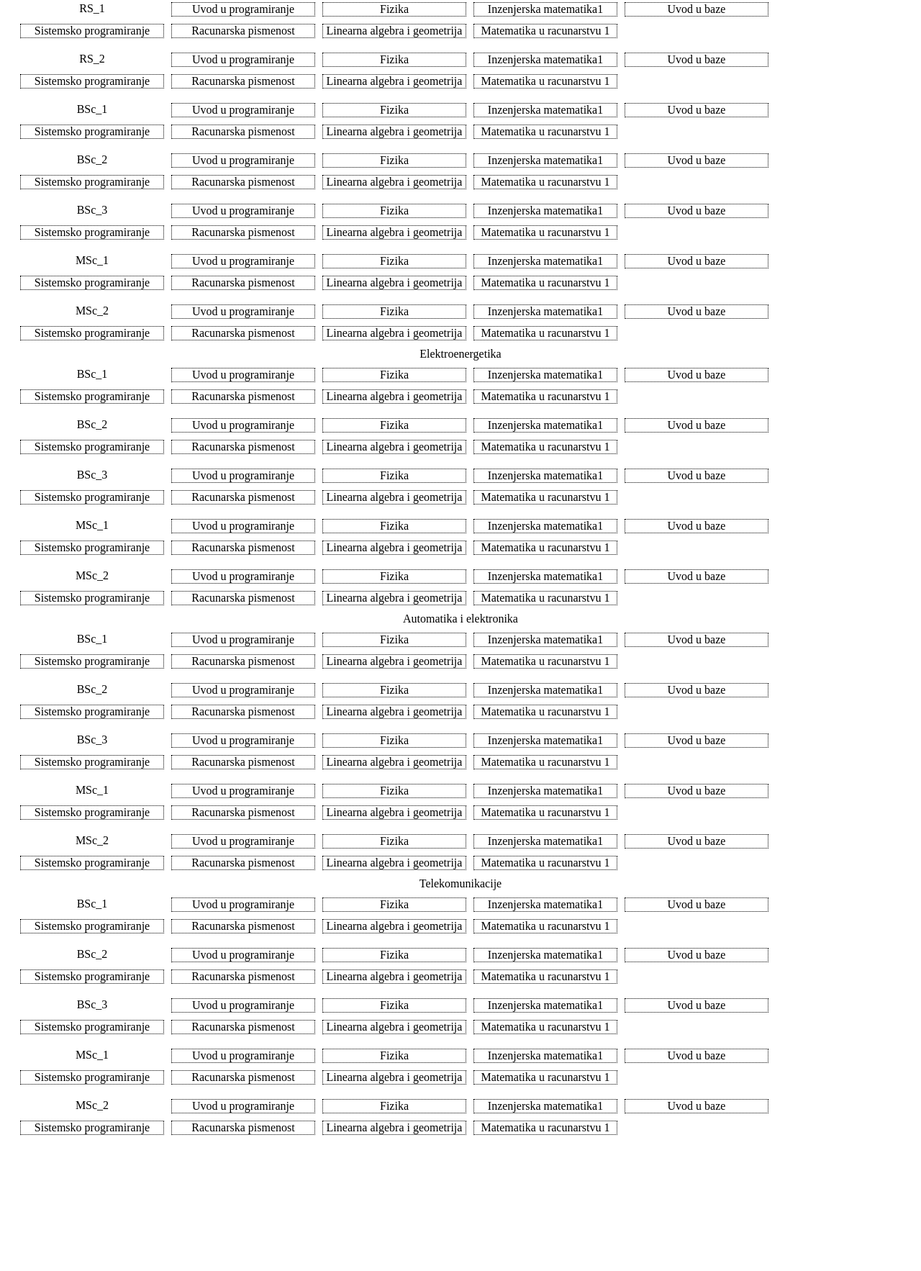
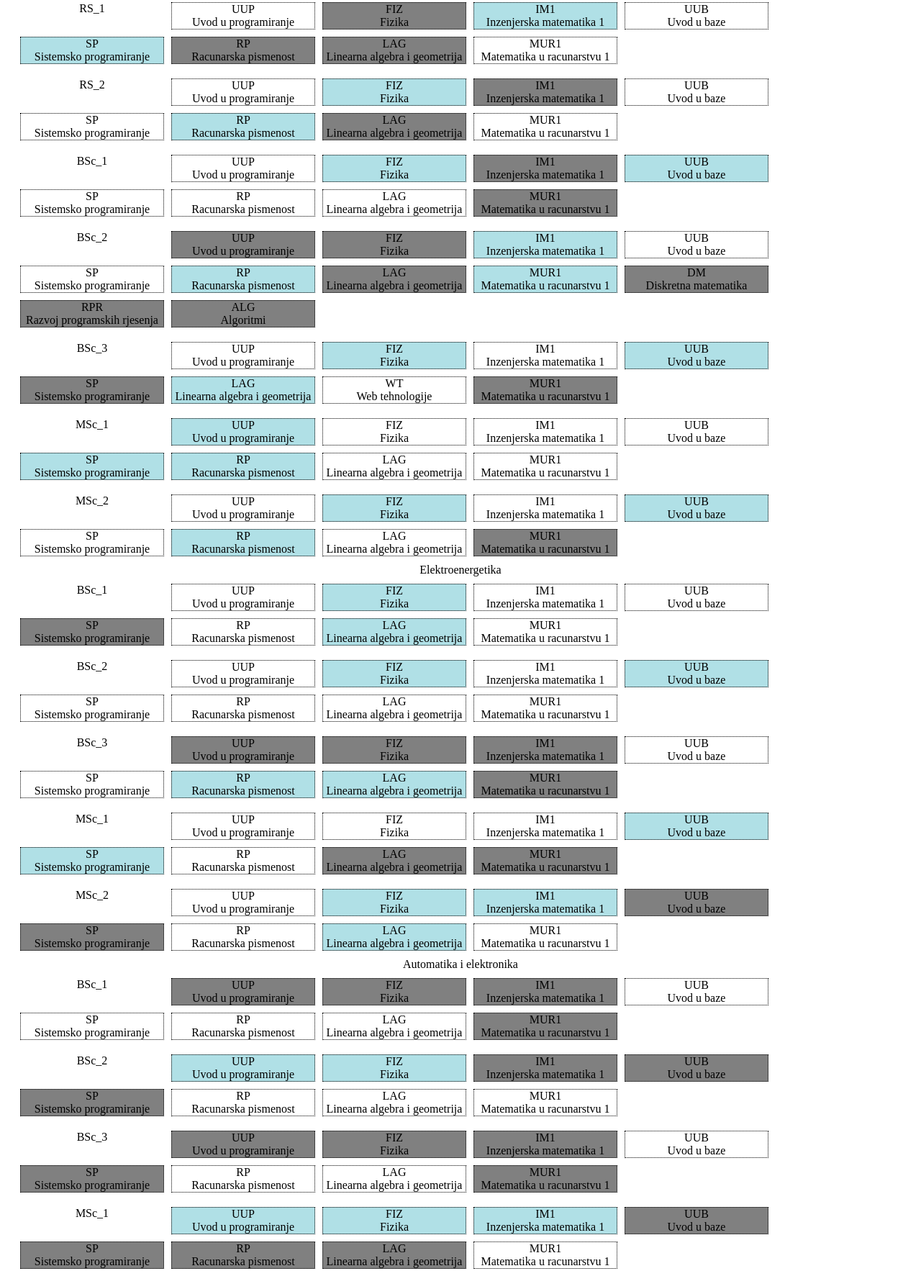
Before and after one commit to zOhran13/WebTehnologije-2022, a plain HTML site: page predmet.html in a window 1280 px wide. Shown: the part 185-1951 px from the top of the page at 72% size. Before the commit the page ends 1790 px from the top, so only its background shows below. Drawn offline with Linux system fonts and the light colour scheme.

Commit message:
Predmeti oznaceni, ali greska <Nisu centrirani ciklusi>

```diff
--- a/predmet.css
+++ b/predmet.css
@@ -16,6 +16,8 @@
 
 .smijer{
     float: left;
+    box-sizing: border-box;
+    padding-left: 5%;
 
 
 }
@@ -44,7 +46,6 @@
     padding: 10px;
 
 
-
 }
 
 .predmet>div{
@@ -53,3 +54,20 @@
 
 
 }
+.predmet div{
+    text-align: center;
+}
+.redovni{
+    background-color: white;
+}
+.izborni{
+    background-color: powderblue;
+}
+.nema{
+    background-color: grey;
+}
+@media screen and (max-width: 300px) {
+    div.meni,
+    div.smijer{float: none;}
+
+}
--- a/predmet.html
+++ b/predmet.html
@@ -84,233 +84,238 @@
      <div class="glavni">
     <div id="ri">Računarstvo i informatika
        <div class="predmet" id="RRS_1">RS_1
-        <div>Uvod u programiranje</div>
-        <div>Fizika</div>
-        <div>Inzenjerska matematika1</div>
-        <div>Uvod u baze</div>
-        <div>Sistemsko programiranje</div>
-        <div>Racunarska pismenost</div>
-        <div>Linearna algebra i geometrija</div>
-        <div>Matematika u racunarstvu 1</div>
+        <div class="redovni">UUP<br>Uvod u programiranje</div>
+        <div class="nema">FIZ<br>Fizika</div>
+        <div class="izborni">IM1<br>Inzenjerska matematika 1</div>
+        <div class="redovni">UUB<br>Uvod u baze</div>
+        <div class="izborni">SP<br>Sistemsko programiranje</div>
+        <div class="nema">RP<br>Racunarska pismenost</div>
+        <div class="nema">LAG<br>Linearna algebra i geometrija</div>
+        <div class="redovni">MUR1<br>Matematika u racunarstvu 1</div>
 
        </div>
        <div class="predmet" id="RRS_2">RS_2
-        <div>Uvod u programiranje</div>
-        <div>Fizika</div>
-        <div>Inzenjerska matematika1</div>
-        <div>Uvod u baze</div>
-        <div>Sistemsko programiranje</div>
-        <div>Racunarska pismenost</div>
-        <div>Linearna algebra i geometrija</div>
-        <div>Matematika u racunarstvu 1</div>
+        <div class="redovni">UUP<br>Uvod u programiranje</div>
+        <div class="izborni">FIZ<br>Fizika</div>
+        <div class="nema">IM1<br>Inzenjerska matematika 1</div>
+        <div class="redovni">UUB<br>Uvod u baze</div>
+        <div class="redovni">SP<br>Sistemsko programiranje</div>
+        <div class="izborni">RP<br>Racunarska pismenost</div>
+        <div class="nema">LAG<br>Linearna algebra i geometrija</div>
+        <div class="redovni">MUR1<br>Matematika u racunarstvu 1</div>
+
        </div>
        <div class="predmet" id="RBSC_1">BSc_1
-        <div>Uvod u programiranje</div>
-        <div>Fizika</div>
-        <div>Inzenjerska matematika1</div>
-        <div>Uvod u baze</div>
-        <div>Sistemsko programiranje</div>
-        <div>Racunarska pismenost</div>
-        <div>Linearna algebra i geometrija</div>
-        <div>Matematika u racunarstvu 1</div>
+        <div class="redovni">UUP<br>Uvod u programiranje</div>
+        <div class="izborni">FIZ<br>Fizika</div>
+        <div class="nema">IM1<br>Inzenjerska matematika 1</div>
+        <div class="izborni">UUB<br>Uvod u baze</div>
+        <div class="redovni">SP<br>Sistemsko programiranje</div>
+        <div class="redovni">RP<br>Racunarska pismenost</div>
+        <div class="redovni">LAG<br>Linearna algebra i geometrija</div>
+        <div class="nema">MUR1<br>Matematika u racunarstvu 1</div>
        </div>
        <div class="predmet" id="RBSC_2">BSc_2
-        <div>Uvod u programiranje</div>
-        <div>Fizika</div>
-        <div>Inzenjerska matematika1</div>
-        <div>Uvod u baze</div>
-        <div>Sistemsko programiranje</div>
-        <div>Racunarska pismenost</div>
-        <div>Linearna algebra i geometrija</div>
-        <div>Matematika u racunarstvu 1</div>
+        <div class="nema">UUP<br>Uvod u programiranje</div>
+        <div class="nema">FIZ<br>Fizika</div>
+        <div class="izborni">IM1<br>Inzenjerska matematika 1</div>
+        <div class="redovni">UUB<br>Uvod u baze</div>
+        <div class="redovni">SP<br>Sistemsko programiranje</div>
+        <div class="izborni">RP<br>Racunarska pismenost</div>
+        <div class="nema">LAG<br>Linearna algebra i geometrija</div>
+        <div class="izborni">MUR1<br>Matematika u racunarstvu 1</div>
+        <div class="nema">DM<br>Diskretna matematika</div>
+        <div class="nema">RPR<br>Razvoj programskih rjesenja</div>
+        <div class="nema">ALG<br>Algoritmi</div>
        </div>
        <div class="predmet" id="RBSC_3">BSc_3
-        <div>Uvod u programiranje</div>
-        <div>Fizika</div>
-        <div>Inzenjerska matematika1</div>
-        <div>Uvod u baze</div>
-        <div>Sistemsko programiranje</div>
-        <div>Racunarska pismenost</div>
-        <div>Linearna algebra i geometrija</div>
-        <div>Matematika u racunarstvu 1</div>
+        <div class="redovni">UUP<br>Uvod u programiranje</div>
+        <div class="izborni">FIZ<br>Fizika</div>
+        <div class="redovni">IM1<br>Inzenjerska matematika 1</div>
+        <div class="izborni">UUB<br>Uvod u baze</div>
+        <div class="nema">SP<br>Sistemsko programiranje</div>
+        <div class="izborni">LAG<br>Linearna algebra i geometrija</div>
+        <div class="redovni">WT<br>Web tehnologije</div>
+        <div class="nema">MUR1<br>Matematika u racunarstvu 1</div>
        </div>
        <div class="predmet" id="RMSC_1">MSc_1
-        <div>Uvod u programiranje</div>
-        <div>Fizika</div>
-        <div>Inzenjerska matematika1</div>
-        <div>Uvod u baze</div>
-        <div>Sistemsko programiranje</div>
-        <div>Racunarska pismenost</div>
-        <div>Linearna algebra i geometrija</div>
-        <div>Matematika u racunarstvu 1</div>
+        <div class="izborni">UUP<br>Uvod u programiranje</div>
+        <div class="redovni">FIZ<br>Fizika</div>
+        <div class="redovni">IM1<br>Inzenjerska matematika 1</div>
+        <div class="redovni">UUB<br>Uvod u baze</div>
+        <div class="izborni">SP<br>Sistemsko programiranje</div>
+        <div class="izborni">RP<br>Racunarska pismenost</div>
+        <div class="redovni">LAG<br>Linearna algebra i geometrija</div>
+        <div class="redovni">MUR1<br>Matematika u racunarstvu 1</div>
        </div>
        <div class="predmet" id="RMSC_2">MSc_2
-        <div>Uvod u programiranje</div>
-        <div>Fizika</div>
-        <div>Inzenjerska matematika1</div>
-        <div>Uvod u baze</div>
-        <div>Sistemsko programiranje</div>
-        <div>Racunarska pismenost</div>
-        <div>Linearna algebra i geometrija</div>
-        <div>Matematika u racunarstvu 1</div>
+        <div class="redovni">UUP<br>Uvod u programiranje</div>
+        <div class="izborni">FIZ<br>Fizika</div>
+        <div class="redovni">IM1<br>Inzenjerska matematika 1</div>
+        <div class="izborni">UUB<br>Uvod u baze</div>
+        <div class="redovni">SP<br>Sistemsko programiranje</div>
+        <div class="izborni">RP<br>Racunarska pismenost</div>
+        <div class="redovni">LAG<br>Linearna algebra i geometrija</div>
+        <div class="nema">MUR1<br>Matematika u racunarstvu 1</div>
        </div>
 
        </div>
        <div id="ee">Elektroenergetika
         <div class="predmet" id="EBSC_1">BSc_1
-           <div>Uvod u programiranje</div>
-        <div>Fizika</div>
-        <div>Inzenjerska matematika1</div>
-        <div>Uvod u baze</div>
-        <div>Sistemsko programiranje</div>
-        <div>Racunarska pismenost</div>
-        <div>Linearna algebra i geometrija</div>
-        <div>Matematika u racunarstvu 1</div>
+            <div class="redovni">UUP<br>Uvod u programiranje</div>
+            <div class="izborni">FIZ<br>Fizika</div>
+            <div class="redovni">IM1<br>Inzenjerska matematika 1</div>
+            <div class="izorni">UUB<br>Uvod u baze</div>
+            <div class="nema">SP<br>Sistemsko programiranje</div>
+            <div class="redovni">RP<br>Racunarska pismenost</div>
+            <div class="izborni">LAG<br>Linearna algebra i geometrija</div>
+            <div class="redovni">MUR1<br>Matematika u racunarstvu 1</div>
         </div>
         <div class="predmet" id="EBSC_2">BSc_2
-            <div>Uvod u programiranje</div>
-        <div>Fizika</div>
-        <div>Inzenjerska matematika1</div>
-        <div>Uvod u baze</div>
-        <div>Sistemsko programiranje</div>
-        <div>Racunarska pismenost</div>
-        <div>Linearna algebra i geometrija</div>
-        <div>Matematika u racunarstvu 1</div>
+            <div class="redovni">UUP<br>Uvod u programiranje</div>
+            <div class="izborni">FIZ<br>Fizika</div>
+            <div class="redovni">IM1<br>Inzenjerska matematika 1</div>
+            <div class="izborni">UUB<br>Uvod u baze</div>
+            <div class="redovni">SP<br>Sistemsko programiranje</div>
+            <div class="redovni">RP<br>Racunarska pismenost</div>
+            <div class="redovni">LAG<br>Linearna algebra i geometrija</div>
+            <div class="redovni">MUR1<br>Matematika u racunarstvu 1</div>
         </div>
         <div class="predmet" id="EBSC_3">BSc_3
-            <div>Uvod u programiranje</div>
-        <div>Fizika</div>
-        <div>Inzenjerska matematika1</div>
-        <div>Uvod u baze</div>
-        <div>Sistemsko programiranje</div>
-        <div>Racunarska pismenost</div>
-        <div>Linearna algebra i geometrija</div>
-        <div>Matematika u racunarstvu 1</div>
+            <div class="nema">UUP<br>Uvod u programiranje</div>
+            <div class="nema">FIZ<br>Fizika</div>
+            <div class="nema">IM1<br>Inzenjerska matematika 1</div>
+            <div class="redovni">UUB<br>Uvod u baze</div>
+            <div class="redovni">SP<br>Sistemsko programiranje</div>
+            <div class="izborni">RP<br>Racunarska pismenost</div>
+            <div class="izborni">LAG<br>Linearna algebra i geometrija</div>
+            <div class="nema">MUR1<br>Matematika u racunarstvu 1</div>
         </div>
         <div class="predmet" id="EMSC_1">MSc_1
-            <div>Uvod u programiranje</div>
-        <div>Fizika</div>
-        <div>Inzenjerska matematika1</div>
-        <div>Uvod u baze</div>
-        <div>Sistemsko programiranje</div>
-        <div>Racunarska pismenost</div>
-        <div>Linearna algebra i geometrija</div>
-        <div>Matematika u racunarstvu 1</div>
+            <div class="redovni">UUP<br>Uvod u programiranje</div>
+            <div class="redovni">FIZ<br>Fizika</div>
+            <div class="redovni">IM1<br>Inzenjerska matematika 1</div>
+            <div class="izborni">UUB<br>Uvod u baze</div>
+            <div class="izborni">SP<br>Sistemsko programiranje</div>
+            <div class="redovni">RP<br>Racunarska pismenost</div>
+            <div class="nema">LAG<br>Linearna algebra i geometrija</div>
+            <div class="nema">MUR1<br>Matematika u racunarstvu 1</div>
         </div>
         <div class="predmet" id="EMSC_2">MSc_2
-            <div>Uvod u programiranje</div>
-        <div>Fizika</div>
-        <div>Inzenjerska matematika1</div>
-        <div>Uvod u baze</div>
-        <div>Sistemsko programiranje</div>
-        <div>Racunarska pismenost</div>
-        <div>Linearna algebra i geometrija</div>
-        <div>Matematika u racunarstvu 1</div>
+            <div class="redovni">UUP<br>Uvod u programiranje</div>
+            <div class="izborni">FIZ<br>Fizika</div>
+            <div class="izborni">IM1<br>Inzenjerska matematika 1</div>
+            <div class="nema">UUB<br>Uvod u baze</div>
+            <div class="nema">SP<br>Sistemsko programiranje</div>
+            <div class="redovni">RP<br>Racunarska pismenost</div>
+            <div class="izborni">LAG<br>Linearna algebra i geometrija</div>
+            <div class="redovni">MUR1<br>Matematika u racunarstvu 1</div>
         </div>
 
         </div>
         <div id="aie">Automatika i elektronika
             <div class="predmet" id="ABSC_1">BSc_1
-                <div>Uvod u programiranje</div>
-        <div>Fizika</div>
-        <div>Inzenjerska matematika1</div>
-        <div>Uvod u baze</div>
-        <div>Sistemsko programiranje</div>
-        <div>Racunarska pismenost</div>
-        <div>Linearna algebra i geometrija</div>
-        <div>Matematika u racunarstvu 1</div>
+                <div class="nema">UUP<br>Uvod u programiranje</div>
+                <div class="nema">FIZ<br>Fizika</div>
+                <div class="nema">IM1<br>Inzenjerska matematika 1</div>
+                <div class="redovni">UUB<br>Uvod u baze</div>
+                <div class="redovni">SP<br>Sistemsko programiranje</div>
+                <div class="redovni">RP<br>Racunarska pismenost</div>
+                <div class="redovni">LAG<br>Linearna algebra i geometrija</div>
+                <div class="nema">MUR1<br>Matematika u racunarstvu 1</div>
             </div>
             <div class="predmet" id="ABSC_2">BSc_2
-                <div>Uvod u programiranje</div>
-        <div>Fizika</div>
-        <div>Inzenjerska matematika1</div>
-        <div>Uvod u baze</div>
-        <div>Sistemsko programiranje</div>
-        <div>Racunarska pismenost</div>
-        <div>Linearna algebra i geometrija</div>
-        <div>Matematika u racunarstvu 1</div>
+                <div class="izborni">UUP<br>Uvod u programiranje</div>
+                <div class="izborni">FIZ<br>Fizika</div>
+                <div class="nema">IM1<br>Inzenjerska matematika 1</div>
+                <div class="nema">UUB<br>Uvod u baze</div>
+                <div class="nema">SP<br>Sistemsko programiranje</div>
+                <div class="redovni">RP<br>Racunarska pismenost</div>
+                <div class="redovni">LAG<br>Linearna algebra i geometrija</div>
+                <div class="redovni">MUR1<br>Matematika u racunarstvu 1</div>
             </div>
             <div class="predmet" id="ABSC_3">BSc_3
-                <div>Uvod u programiranje</div>
-        <div>Fizika</div>
-        <div>Inzenjerska matematika1</div>
-        <div>Uvod u baze</div>
-        <div>Sistemsko programiranje</div>
-        <div>Racunarska pismenost</div>
-        <div>Linearna algebra i geometrija</div>
-        <div>Matematika u racunarstvu 1</div>
+                <div class="nema">UUP<br>Uvod u programiranje</div>
+                <div class="nema">FIZ<br>Fizika</div>
+                <div class="nema ">IM1<br>Inzenjerska matematika 1</div>
+                <div class="redovni">UUB<br>Uvod u baze</div>
+                <div class="nema">SP<br>Sistemsko programiranje</div>
+                <div class="redovni">RP<br>Racunarska pismenost</div>
+                <div class="redovni">LAG<br>Linearna algebra i geometrija</div>
+                <div class="nema">MUR1<br>Matematika u racunarstvu 1</div>
             </div>
             <div class="predmet" id="AMSC_1">MSc_1
-                <div>Uvod u programiranje</div>
-        <div>Fizika</div>
-        <div>Inzenjerska matematika1</div>
-        <div>Uvod u baze</div>
-        <div>Sistemsko programiranje</div>
-        <div>Racunarska pismenost</div>
-        <div>Linearna algebra i geometrija</div>
-        <div>Matematika u racunarstvu 1</div>
+                <div class="izborni">UUP<br>Uvod u programiranje</div>
+                <div class="izborni">FIZ<br>Fizika</div>
+                <div class="izborni">IM1<br>Inzenjerska matematika 1</div>
+                <div class="nema">UUB<br>Uvod u baze</div>
+                <div class="nema">SP<br>Sistemsko programiranje</div>
+                <div class="nema">RP<br>Racunarska pismenost</div>
+                <div class="nema">LAG<br>Linearna algebra i geometrija</div>
+                <div class="redovni">MUR1<br>Matematika u racunarstvu 1</div>
             </div>
             <div class="predmet" id="AMSC_2">MSc_2
-                <div>Uvod u programiranje</div>
-        <div>Fizika</div>
-        <div>Inzenjerska matematika1</div>
-        <div>Uvod u baze</div>
-        <div>Sistemsko programiranje</div>
-        <div>Racunarska pismenost</div>
-        <div>Linearna algebra i geometrija</div>
-        <div>Matematika u racunarstvu 1</div>
+                <div class="redovni">UUP<br>Uvod u programiranje</div>
+                <div class="izborni">FIZ<br>Fizika</div>
+                <div class="nema">IM1<br>Inzenjerska matematika 1</div>
+                <div class="redovni">UUB<br>Uvod u baze</div>
+                <div class="redovni">SP<br>Sistemsko programiranje</div>
+                <div class="redovni">RP<br>Racunarska pismenost</div>
+                <div class="izborni">LAG<br>Linearna algebra i geometrija</div>
+                <div class="izborni">MUR1<br>Matematika u racunarstvu 1</div>
+                <div class="izborni">IM10<br>Matematika 10</div>
             </div>
             </div>
             <div id="tk">Telekomunikacije
        <div class="predmet" id="TBSC_1">BSc_1
-        <div>Uvod u programiranje</div>
-        <div>Fizika</div>
-        <div>Inzenjerska matematika1</div>
-        <div>Uvod u baze</div>
-        <div>Sistemsko programiranje</div>
-        <div>Racunarska pismenost</div>
-        <div>Linearna algebra i geometrija</div>
-        <div>Matematika u racunarstvu 1</div>
+        <div class="redovni">UUP<br>Uvod u programiranje</div>
+        <div class="redovni">FIZ<br>Fizika</div>
+        <div class="izborni">IM1<br>Inzenjerska matematika 1</div>
+        <div class="izborni">UUB<br>Uvod u baze</div>
+        <div class="nema">SP<br>Sistemsko programiranje</div>
+        <div class="nema">RP<br>Racunarska pismenost</div>
+        <div class="redovni">LAG<br>Linearna algebra i geometrija</div>
+        <div class="nema">MUR1<br>Matematika u racunarstvu 1</div>>
        </div>
        <div class="predmet" id="TBSC_2">BSc_2
-        <div>Uvod u programiranje</div>
-        <div>Fizika</div>
-        <div>Inzenjerska matematika1</div>
-        <div>Uvod u baze</div>
-        <div>Sistemsko programiranje</div>
-        <div>Racunarska pismenost</div>
-        <div>Linearna algebra i geometrija</div>
-        <div>Matematika u racunarstvu 1</div>
+        <div class="izborni">UUP<br>Uvod u programiranje</div>
+        <div class="redovni">FIZ<br>Fizika</div>
+        <div class="nema">IM1<br>Inzenjerska matematika 1</div>
+        <div class="nema">UUB<br>Uvod u baze</div>
+        <div class="nema">SP<br>Sistemsko programiranje</div>
+        <div class="nema">RP<br>Racunarska pismenost</div>
+        <div class="izborni">LAG<br>Linearna algebra i geometrija</div>
+        <div class="redovni">MUR1<br>Matematika u racunarstvu 1</div>
        </div>
        <div class="predmet" id="TBSC_3">BSc_3
-        <div>Uvod u programiranje</div>
-        <div>Fizika</div>
-        <div>Inzenjerska matematika1</div>
-        <div>Uvod u baze</div>
-        <div>Sistemsko programiranje</div>
-        <div>Racunarska pismenost</div>
-        <div>Linearna algebra i geometrija</div>
-        <div>Matematika u racunarstvu 1</div>
+        <div class="izborni">UUP<br>Uvod u programiranje</div>
+        <div class="redovni">FIZ<br>Fizika</div>
+        <div class="izborni">IM1<br>Inzenjerska matematika 1</div>
+        <div class="izborni">UUB<br>Uvod u baze</div>
+        <div class="redovni">SP<br>Sistemsko programiranje</div>
+        <div class="izborni">RP<br>Racunarska pismenost</div>
+        <div class="izborni">LAG<br>Linearna algebra i geometrija</div>
+        <div class="redovni">MUR1<br>Matematika u racunarstvu 1</div>
        </div>
        <div class="predmet" id="TMSC_1">MSc_1
-        <div>Uvod u programiranje</div>
-        <div>Fizika</div>
-        <div>Inzenjerska matematika1</div>
-        <div>Uvod u baze</div>
-        <div>Sistemsko programiranje</div>
-        <div>Racunarska pismenost</div>
-        <div>Linearna algebra i geometrija</div>
-        <div>Matematika u racunarstvu 1</div>
+        <div class="redovni">UUP<br>Uvod u programiranje</div>
+        <div class="nema">FIZ<br>Fizika</div>
+        <div class="nema">IM1<br>Inzenjerska matematika 1</div>
+        <div class="nema">UUB<br>Uvod u baze</div>
+        <div class="redovni">SP<br>Sistemsko programiranje</div>
+        <div class="redovni">RP<br>Racunarska pismenost</div>
+        <div class="izborni">LAG<br>Linearna algebra i geometrija</div>
+        <div class="izborni">MUR1<br>Matematika u racunarstvu 1</div>
        </div>
        <div class="predmet" id="TMSC_2">MSc_2
-        <div>Uvod u programiranje</div>
-        <div>Fizika</div>
-        <div>Inzenjerska matematika1</div>
-        <div>Uvod u baze</div>
-        <div>Sistemsko programiranje</div>
-        <div>Racunarska pismenost</div>
-        <div>Linearna algebra i geometrija</div>
-        <div>Matematika u racunarstvu 1</div>
+        <div class="redovni">UUP<br>Uvod u programiranje</div>
+        <div class="redovni">FIZ<br>Fizika</div>
+        <div class="izborni">IM1<br>Inzenjerska matematika 1</div>
+        <div class="izborni">UUB<br>Uvod u baze</div>
+        <div class="izborni">SP<br>Sistemsko programiranje</div>
+        <div class="redovni">RP<br>Racunarska pismenost</div>
+        <div class="redovni">LAG<br>Linearna algebra i geometrija</div>
+        <div class="izborni">MUR1<br>Matematika u racunarstvu 1</div>
        </div>
          </div>
 
```
